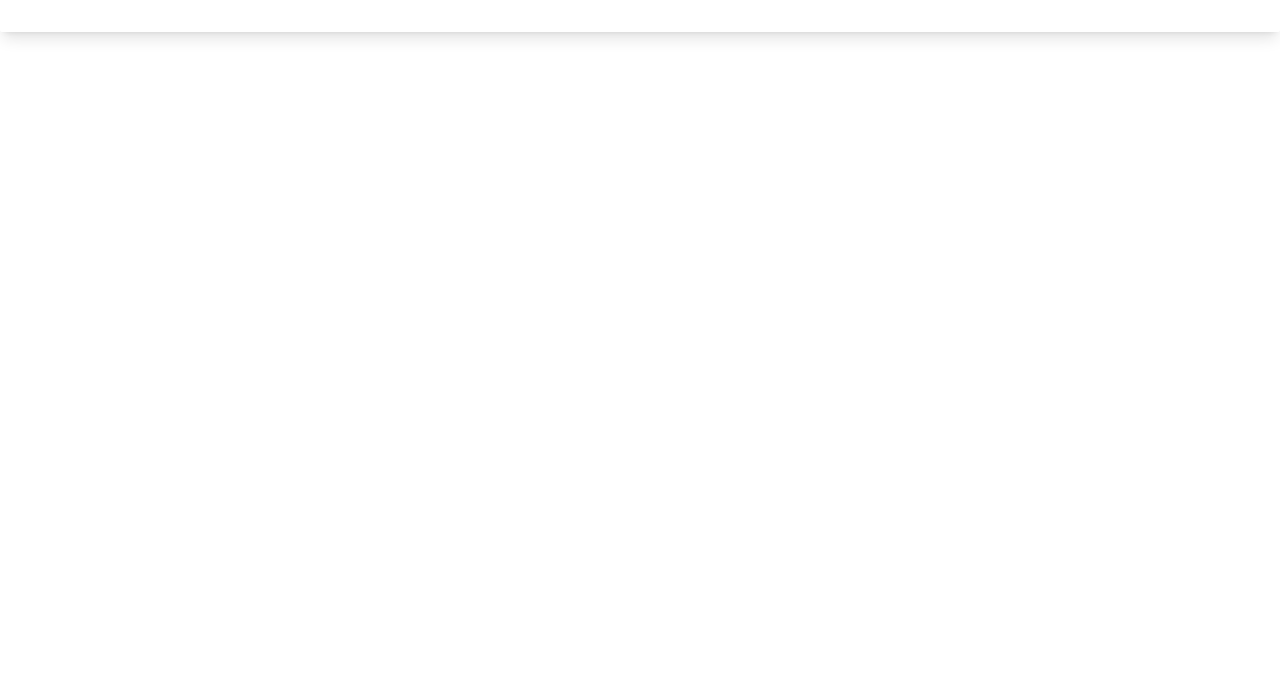
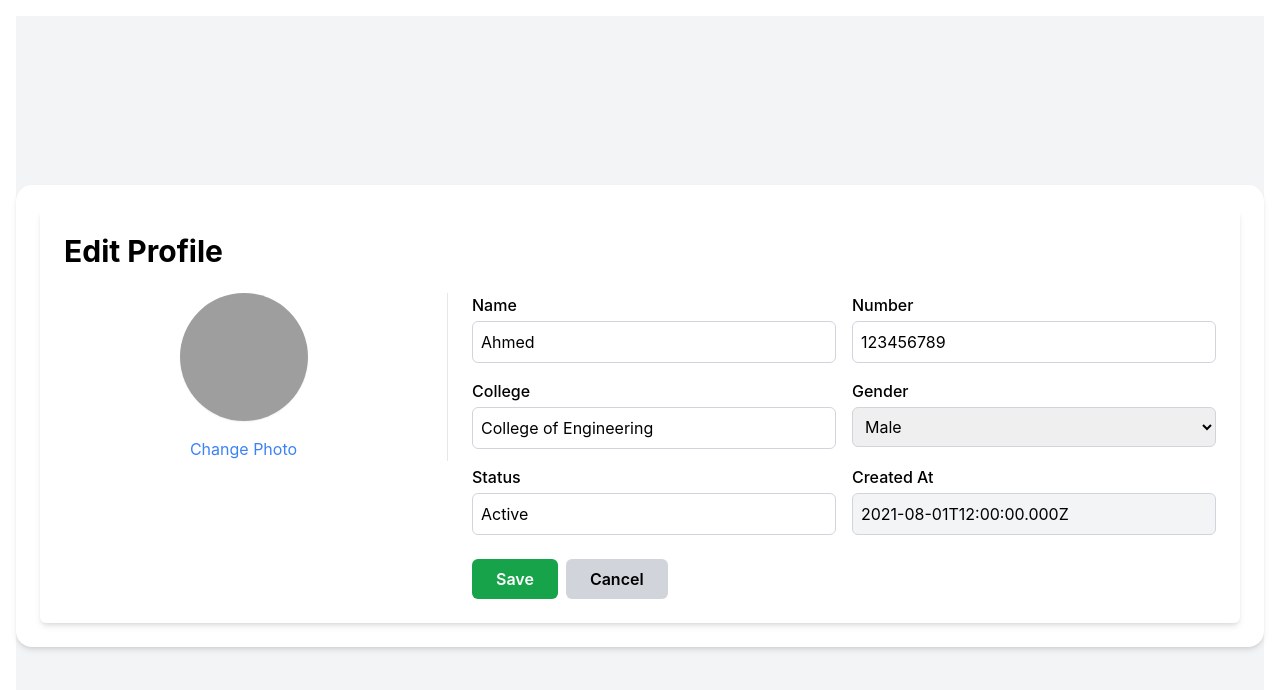
Before and after one commit to radanpro/identity, a React (Create React App) app in the folder frontend/: page /users/profile in a window 1280 px wide. Before the commit this address had no page. Shown: the top 690 px of the page. Built offline with nearby package versions, Linux system fonts and the light colour scheme; grey boxes are pictures that could not be loaded.

Commit message:
add DevicePage component for device registration and management; update Dashboard and Header components to handle login state

```diff
--- a/frontend/src/App.jsx
+++ b/frontend/src/App.jsx
@@ -15,10 +15,13 @@ import AlertList from "./Alert/AlertList";
 import ModelList from "./AIExapServer/Models/ModelsList";
 import ControlModel from "./Models/admin/ControlModel";
 import Monitoring from "./Models/Monitoring";
-import DevicePage from "./Devices/DevicePage";
+import DevicePage from "./DevicesAndUsers/DevicePage";
 import Register from "./login/Register";
+import Profile from "./DevicesAndUsers/Profile";
 
 function App() {
+  const isLoggedIn = true;
+  // const isLoggedIn = !!localStorage.getItem("token");
   return (
     <Router future={{ v7_relativeSplatPath: true, v7_startTransition: true }}>
       <div className="App">
@@ -27,9 +30,10 @@ function App() {
             <Route path="/users" element={<MainLayout />}>
               <Route path="login" element={<Login />} />
               <Route path="register" element={<Register />} />
+              <Route path="profile" element={<Profile />} />
             </Route>
             <Route path="/" element={<Layout />}>
-              <Route index element={<Dashboard />} />
+              <Route index element={<Dashboard isLoggedIn={isLoggedIn} />} />
               <Route path="add-student" element={<AddStudent />} />
               <Route path="edit-student/:id" element={<EditStudent />} />
               <Route path="students" element={<StudentList />} />
--- /dev/null
+++ b/frontend/src/DevicesAndUsers/Profile.jsx
@@ -0,0 +1,253 @@
+// Profile.js
+import { useState, useEffect, useRef } from "react";
+import { useNavigate } from "react-router-dom";
+import axios from "axios";
+
+const Profile = () => {
+  const [user, setUser] = useState(null);
+  const [selectedFile, setSelectedFile] = useState(null);
+  const navigate = useNavigate();
+  const fileInputRef = useRef(null);
+
+  // Automatically load the profile data from the backend in edit mode.
+  useEffect(() => {
+    const fetchUser = async () => {
+      try {
+        //   const response = await axios.get("http://localhost:5000/api/profile");
+        const response = {};
+        response.data = {
+          id: 1,
+          name: "Ahmed",
+          Number: "123456789",
+          imagePath:
+            "https://www.gravatar.com/avatar/205e460b479e2e5b48aec07710c08d50",
+          college: {
+            id: 1,
+            name: "College of Engineering",
+          },
+          gender: 1,
+          status: "Active",
+          created_at: "2021-08-01T12:00:00.000Z",
+        };
+
+        setUser(response.data);
+      } catch (error) {
+        console.error("Failed to fetch user profile:", error);
+      }
+    };
+
+    fetchUser();
+  }, []);
+
+  // Change handlers for text fields
+  const handleChange = (e) => {
+    const { name, value } = e.target;
+    setUser((prev) => ({
+      ...prev,
+      [name]: value,
+    }));
+  };
+
+  const handleCollegeChange = (e) => {
+    setUser((prev) => ({
+      ...prev,
+      college: { ...prev.college, name: e.target.value },
+    }));
+  };
+
+  // Handler for file selection
+  const handlePhotoChange = (e) => {
+    if (e.target.files && e.target.files[0]) {
+      setSelectedFile(e.target.files[0]);
+      // Optionally update the preview immediately
+      setUser((prev) => ({
+        ...prev,
+        imagePath: URL.createObjectURL(e.target.files[0]),
+      }));
+    }
+  };
+
+  // Trigger the hidden file input
+  const triggerFileInput = () => {
+    fileInputRef.current.click();
+  };
+
+  // Save the updated profile data (including image file if selected)
+  const handleSaveClick = async () => {
+    try {
+      const formData = new FormData();
+      for (const key in user) {
+        if (key === "college") {
+          formData.append("college_id", user.college.id);
+          formData.append("college_name", user.college.name);
+        } else {
+          formData.append(key, user[key]);
+        }
+      }
+      if (selectedFile) {
+        formData.append("image", selectedFile);
+      }
+
+      await axios.put(
+        `http://localhost:5000/api/profile/${user.id}`,
+        formData,
+        {
+          headers: { "Content-Type": "multipart/form-data" },
+        }
+      );
+      alert("Profile updated successfully.");
+      navigate("/users/profile"); // After saving, navigate to dashboard
+    } catch (error) {
+      console.error("Failed to update user profile:", error);
+      alert("Failed to update profile. Please try again.");
+    }
+  };
+
+  // Cancel button navigates back to the dashboard (or previous page)
+  const handleCancelClick = () => {
+    navigate("/");
+  };
+
+  if (!user) {
+    return (
+      <div className="p-4 bg-white rounded-md shadow-md">
+        <h2 className="text-2xl font-bold mb-4">Edit Profile</h2>
+        <p>Loading...</p>
+      </div>
+    );
+  }
+
+  return (
+    <div className="p-6 bg-white rounded-md shadow-md">
+      <h2 className="text-3xl font-bold mb-6">Edit Profile</h2>
+
+      <div className="flex flex-col md:flex-row items-center md:items-start">
+        {/* Profile Image Section */}
+        <div className="md:w-1/3 flex flex-col items-center md:border-r md:pr-6 mb-6 md:mb-0">
+          {user.imagePath && (
+            <img
+              src={user.imagePath}
+              alt="Profile"
+              className="w-32 h-32 object-cover rounded-full shadow-sm"
+            />
+          )}
+          <button
+            onClick={triggerFileInput}
+            className="mt-4 text-blue-500 hover:underline"
+          >
+            Change Photo
+          </button>
+          <input
+            type="file"
+            ref={fileInputRef}
+            onChange={handlePhotoChange}
+            accept="image/*"
+            className="hidden"
+          />
+        </div>
+
+        {/* Profile Form Section */}
+        <div className="md:w-2/3 md:pl-6">
+          <div className="grid grid-cols-1 md:grid-cols-2 gap-4">
+            <div>
+              <label className="font-medium block mb-1" htmlFor="name">
+                Name
+              </label>
+              <input
+                id="name"
+                type="text"
+                name="name"
+                value={user.name || ""}
+                onChange={handleChange}
+                className="border border-gray-300 rounded-md p-2 w-full focus:outline-none focus:ring-2 focus:ring-blue-500"
+              />
+            </div>
+            <div>
+              <label className="font-medium block mb-1" htmlFor="Number">
+                Number
+              </label>
+              <input
+                id="Number"
+                type="text"
+                name="Number"
+                value={user.Number || ""}
+                onChange={handleChange}
+                className="border border-gray-300 rounded-md p-2 w-full focus:outline-none focus:ring-2 focus:ring-blue-500"
+              />
+            </div>
+            <div>
+              <label className="font-medium block mb-1" htmlFor="college">
+                College
+              </label>
+              <input
+                id="college"
+                type="text"
+                value={user.college?.name || ""}
+                onChange={handleCollegeChange}
+                className="border border-gray-300 rounded-md p-2 w-full focus:outline-none focus:ring-2 focus:ring-blue-500"
+              />
+            </div>
+            <div>
+              <label className="font-medium block mb-1" htmlFor="gender">
+                Gender
+              </label>
+              <select
+                id="gender"
+                name="gender"
+                value={user.gender || ""}
+                onChange={handleChange}
+                className="border border-gray-300 rounded-md p-2 w-full focus:outline-none focus:ring-2 focus:ring-blue-500"
+              >
+                <option value="1">Male</option>
+                <option value="2">Female</option>
+              </select>
+            </div>
+            <div>
+              <label className="font-medium block mb-1" htmlFor="status">
+                Status
+              </label>
+              <input
+                id="status"
+                type="text"
+                name="status"
+                value={user.status || ""}
+                onChange={handleChange}
+                className="border border-gray-300 rounded-md p-2 w-full focus:outline-none focus:ring-2 focus:ring-blue-500"
+              />
+            </div>
+            <div>
+              <label className="font-medium block mb-1" htmlFor="created_at">
+                Created At
+              </label>
+              <input
+                id="created_at"
+                type="text"
+                name="created_at"
+                value={user.created_at || ""}
+                onChange={handleChange}
+                disabled
+                className="border border-gray-300 rounded-md p-2 w-full bg-gray-100 focus:outline-none"
+              />
+            </div>
+          </div>
+          <div className="flex items-center space-x-2 mt-6">
+            <button
+              onClick={handleSaveClick}
+              className="px-6 py-2 bg-green-600 hover:bg-green-700 text-white font-semibold rounded-md transition-colors"
+            >
+              Save
+            </button>
+            <button
+              onClick={handleCancelClick}
+              className="px-6 py-2 bg-gray-300 hover:bg-gray-400 text-black font-semibold rounded-md transition-colors"
+            >
+              Cancel
+            </button>
+          </div>
+        </div>
+      </div>
+    </div>
+  );
+};
+
+export default Profile;
--- a/frontend/src/dashboard/Dashboard.jsx
+++ b/frontend/src/dashboard/Dashboard.jsx
@@ -1,14 +1,19 @@
 import Header from "../components/Header";
+import PropTypes from "prop-types";
 import { useOutletContext } from "react-router-dom";
 import { CiGlobe } from "react-icons/ci";
 import { LuFileText } from "react-icons/lu";
 import { IoEllipse } from "react-icons/io5";
 
-const Dashboard = () => {
+const Dashboard = ({ isLoggedIn }) => {
   const { onToggleSidebar } = useOutletContext();
   return (
     <div className="flex-col">
-      <Header page="Dashboard" onToggleSidebar={onToggleSidebar} />
+      <Header
+        page="Dashboard"
+        onToggleSidebar={onToggleSidebar}
+        isLoggedIn={isLoggedIn}
+      />
       <div className=" flex flex-col items-center justify-center h-screen bg-gray-50">
         <div className="flex justify-center p-2 w-full ">
           <div className=" flex items-center  justify-between bg-gray-400 m-2 rounded-xl  lg:px-8 lg:w-64 text-center">
@@ -140,4 +145,8 @@ const Dashboard = () => {
   );
 };
 
+Dashboard.propTypes = {
+  isLoggedIn: PropTypes.bool,
+};
+
 export default Dashboard;
```
Also changed, not shown: frontend/src/components/Header.jsx (+38 -9 lines), frontend/src/DevicesAndUsers/DevicePage.jsx (renamed from frontend/src/Devices/DevicePage.jsx).
